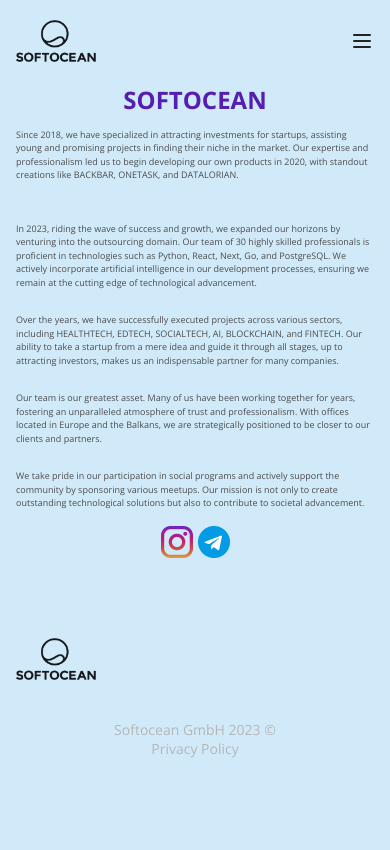
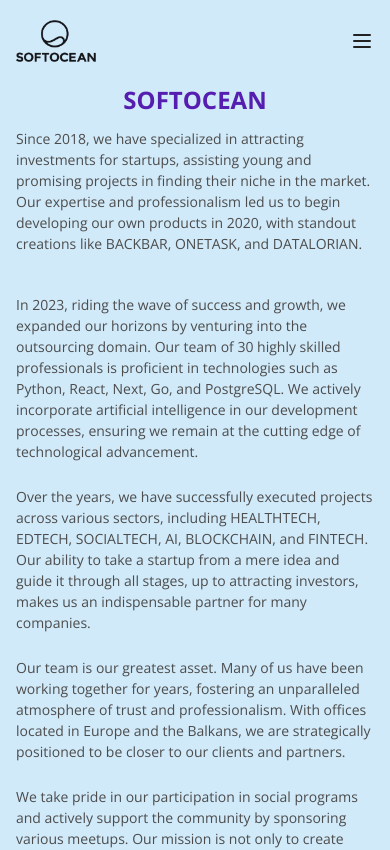
Before and after one commit to Softocean/softocean_landing, a Next.js app: page /about in a window 390 px wide. Shown: the top 850 px of the page. Built offline with nearby package versions, Linux system fonts and the light colour scheme.

Commit message:
увеличил шрифт на mobile

```diff
--- a/src/app/about/page.tsx
+++ b/src/app/about/page.tsx
@@ -14,13 +14,13 @@
         <h1 className="text-[24px] font-bold text-[center] md:text-[36px] lg:text-[48px]">
           <span className="text-[#551DB0]">SOFTOCEAN</span>
         </h1>
-        <h3 className="mt-[10px] max-w-[450px] text-[9px] font-light text-[#4C4C4C] text-[center] md:max-w-[768px] md:text-[12px] lg:max-w-[950px] lg:text-[18px]">
+        <h3 className="mt-[10px] max-w-[450px] text-[14px] font-light text-[#4C4C4C] text-[center] md:max-w-[768px] md:text-[16px] lg:max-w-[950px] lg:text-[18px]">
           Since 2018, we have specialized in attracting investments for startups, assisting young and promising projects in finding their niche in the market. Our expertise and professionalism led us to begin developing our own products in 2020, with standout creations like BACKBAR, ONETASK, and DATALORIAN.
         </h3>
       </div>
 
       <div className="flex flex-col items-center justify-center gap-4 md:gap-6 lg:gap-8">
-        <div className="flex max-w-[450px] flex-col gap-6 text-[9px] font-light text-[#4C4C4C] text-[center] md:max-w-[768px] md:gap-3 md:text-[12px] lg:max-w-[950px] lg:text-[18px]">
+        <div className="flex max-w-[450px] flex-col gap-6 text-[14px] font-light text-[#4C4C4C] text-[center] md:max-w-[768px] md:gap-3 md:text-[16px] lg:max-w-[950px] lg:text-[18px]">
           <p>
            In 2023, riding the wave of success and growth, we expanded our horizons by venturing into the outsourcing domain. Our team of 30 highly skilled professionals is proficient in technologies such as Python, React, Next, Go, and PostgreSQL. We actively incorporate artificial intelligence in our development processes, ensuring we remain at the cutting edge of technological advancement.
           </p>
```
